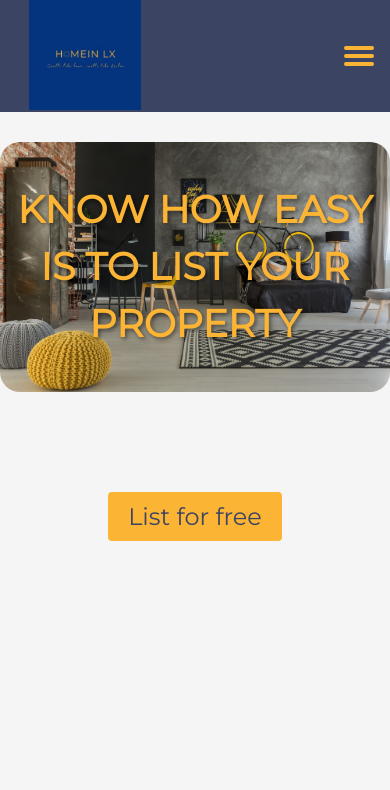
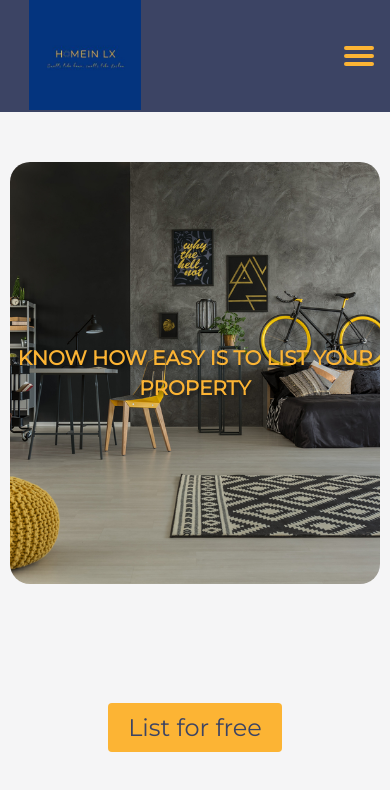
Before and after one commit to GREAT-RE/frontend, a React (Create React App) app: page /property-list in a window 390 px wide. Shown: the top 790 px of the page. Built offline with nearby package versions, Linux system fonts and the light colour scheme.

Commit message:
Small fix on homepage, fixed propertyList media query

```diff
--- a/src/Pages/PropertyList/PropertyList.css
+++ b/src/Pages/PropertyList/PropertyList.css
@@ -3,7 +3,7 @@ body {
 }
 
 .bike-img {
-  width: 1450px;
+  width: 85%;
   height: 600px;
   object-fit: cover;
   border-radius: 20px;
@@ -65,11 +65,20 @@ a {
 
 @media screen and (max-width:768px) {
     .textP {
-        font-size: 38px;
+        font-size: 30px;
     }
 
     .bike-img {
-      width: 500px;
-      height: 250px;
+      width: 95%;
+      height: 100%;
+      margin:5%;
     }
 }
+@media screen and (max-width:500px){
+  .textP{
+    font-size: 20px;
+  }
+  .bike-img{
+    height: 50vh;
+  }
+}
--- a/src/pages/HomePage/HomePage.css
+++ b/src/pages/HomePage/HomePage.css
@@ -135,12 +135,6 @@
     align-items: center;
   }
 
-
-  .home-content {
-    margin-left: 25px;
-    margin-top: 50px;
-  }
-
   .logo {
     width: 100px;
     height: 70px;
```
